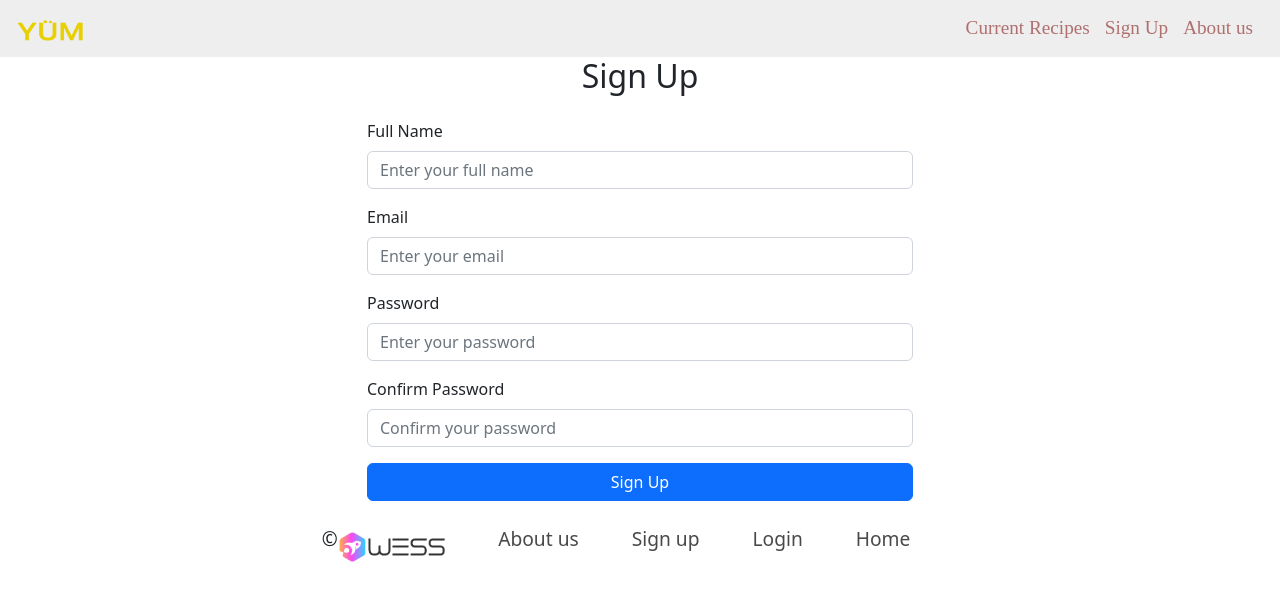
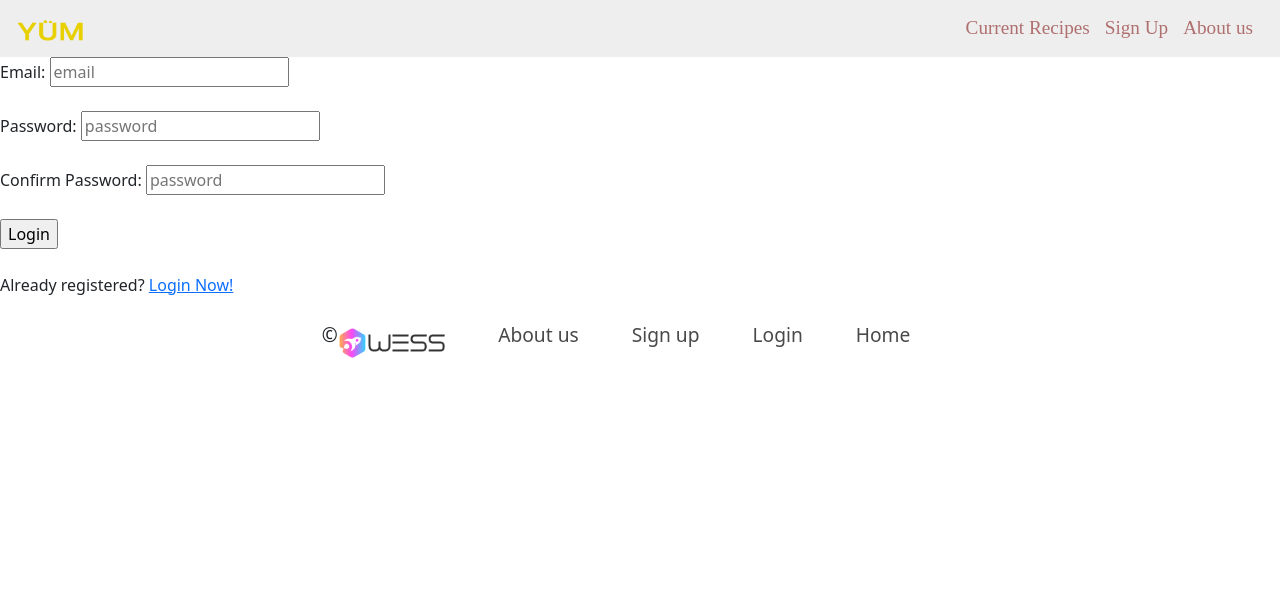
Before and after one commit to WESS-Productions/Recipe-App-Frontend, a React (Create React App) app: page /signup in a window 1280 px wide. Shown: the top 600 px of the page. Built offline with nearby package versions, Linux system fonts and the light colour scheme; no server answers.

Commit message:
Fixed Sign-up functionality

```diff
--- a/src/App.js
+++ b/src/App.js
@@ -20,7 +20,7 @@ import { Spinner } from 'reactstrap'
 const App = () => {
   const [currentUser, setCurrentUser] = useState(null)
   const [recipes, setRecipes] = useState([])
-  const url = "http://localhost:3000/"
+  const url = "http://localhost:3000"
 
   useEffect(() => {
     readRecipe()
@@ -115,7 +115,9 @@ const App = () => {
         return response.json()
       })
       .then(payload => {
-        setCurrentUser(payload)
+        if(payload.id !== null){
+          setCurrentUser(payload)
+        }
       })
       .catch(error => console.log("login errors: ", error))
   }
--- a/src/componets/Navigation.js
+++ b/src/componets/Navigation.js
@@ -12,7 +12,6 @@ import { useState } from "react"
 import YUM from "../assests/YUM.png"
 
 const Navigation = ({ current_user, logout }) => {
-  console.log("NAV_USER_IS: ", current_user);
   const [currentUser, setCurrentUser] = useState(null)
   const [isOpen, setIsOpen] = useState(false)
   const url = "http://localhost:3001"
@@ -26,8 +25,8 @@ const Navigation = ({ current_user, logout }) => {
 
   const handleClick = () => {
     logout()
-    navigate("/")
   }
+
   return (
     <Navbar light expand="md">
       <NavbarBrand tag={Link} to="/" className="mr-auto">
--- a/src/componets/SignUp.js
+++ b/src/componets/SignUp.js
@@ -17,41 +17,38 @@ const SignUp = ({ signup }) => {
     // create and object from the entries
     const data = Object.fromEntries(formData)
     // store user's info in format that can be used with jwt.
-    const userInfo = {
-      "user": { email: data.email, password: data.password }
+    if(data.password === data.confirm_password) {
+      const userInfo = {
+        "user": { email: data.email, password: data.password }
+      }
+      signup(userInfo)
+      navigate("/")
     }
-    signup(userInfo)
-    navigate("/")
     e.target.reset()  // resets the input field
   }
 
   return (
-    <Container>
-      <Row className="justify-content-center">
-        <Col sm="6">
-          <Form innerRef={formRef} onSubmit={handleSubmit}>
-            <h2 className="text-center mb-4">Sign Up</h2>
-            <FormGroup>
-              <Label for="fullName">Full Name</Label>
-              <Input type="text" id="fullName" placeholder="Enter your full name" />
-            </FormGroup>
-            <FormGroup>
-              <Label for="email">Email</Label>
-              <Input type="email" id="email" placeholder="Enter your email" />
-            </FormGroup>
-            <FormGroup>
-              <Label for="password">Password</Label>
-              <Input type="password" id="password" placeholder="Enter your password" />
-            </FormGroup>
-            <FormGroup>
-              <Label for="confirmPassword">Confirm Password</Label>
-              <Input type="password" id="confirmPassword" placeholder="Confirm your password" />
-            </FormGroup>
-            <Button color="primary" block>Sign Up</Button>
-          </Form>
-        </Col>
-      </Row>
-    </Container>
+    <>
+      <div className="sign-up">
+        <form ref={formRef} onSubmit={handleSubmit} className="form">
+          <div className="form-row">
+          <label>Email:</label> <input type="email" name='email' placeholder="email" />
+          </div>
+          <br />
+          <div className="form-row">
+          <label>Password:</label> <input type="password" name='password' placeholder="password" />
+          </div>
+          <br />
+          <div className="form-row">
+          <label>Confirm Password:</label> <input type="password" name='confirm_password' placeholder="password" />
+          </div>
+          <br />
+          <input className="submit-button" type='submit' value="Login" />
+        </form>
+        <br />
+        <div className="sign-up-words">Already registered? <a href="/signup">Login Now!</a> </div>
+      </div>
+    </>
   );
 }
 
--- a/src/pages/AboutUs.js
+++ b/src/pages/AboutUs.js
@@ -1,5 +1,5 @@
 import React, { useEffect } from "react"
-import Eddie from "../assests/Eddie.png"
+import Eddie from "../assests/eddie.png"
 import sam from "../assests/sam.png"
 import spencer from "../assests/spencer.png"
 import wags from "../assests/wags.png"
```
